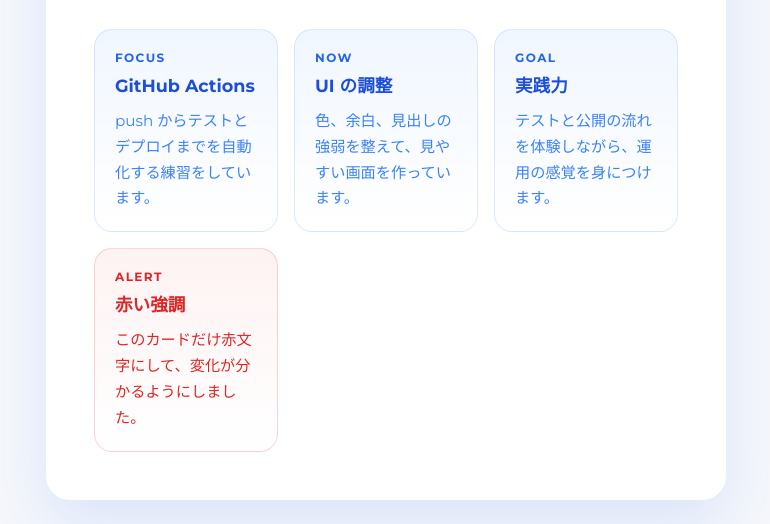
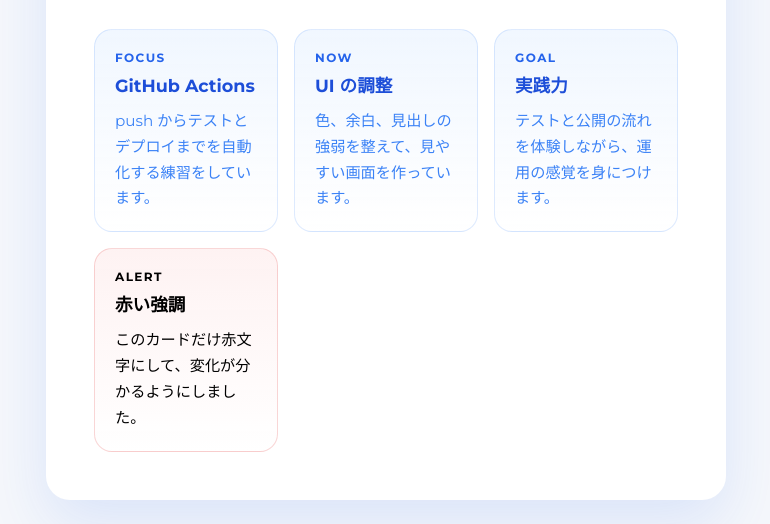
Before and after one commit to kna77/github-actions-test, a website: page index.html in a window 1280 px wide. Shown: the part 298-822 px from the top of the page, without its empty margins (254-1024 px from the left). Drawn offline with Linux system fonts and the light colour scheme.

Commit message:
Change alert text to black

```diff
--- a/style.css
+++ b/style.css
@@ -104,7 +104,7 @@ h1 {
 
 .highlight-alert,
 .highlight-alert * {
-  color: #dc2626 !important;
+  color: #000000 !important;
 }
 
 @media (max-width: 720px) {
```
